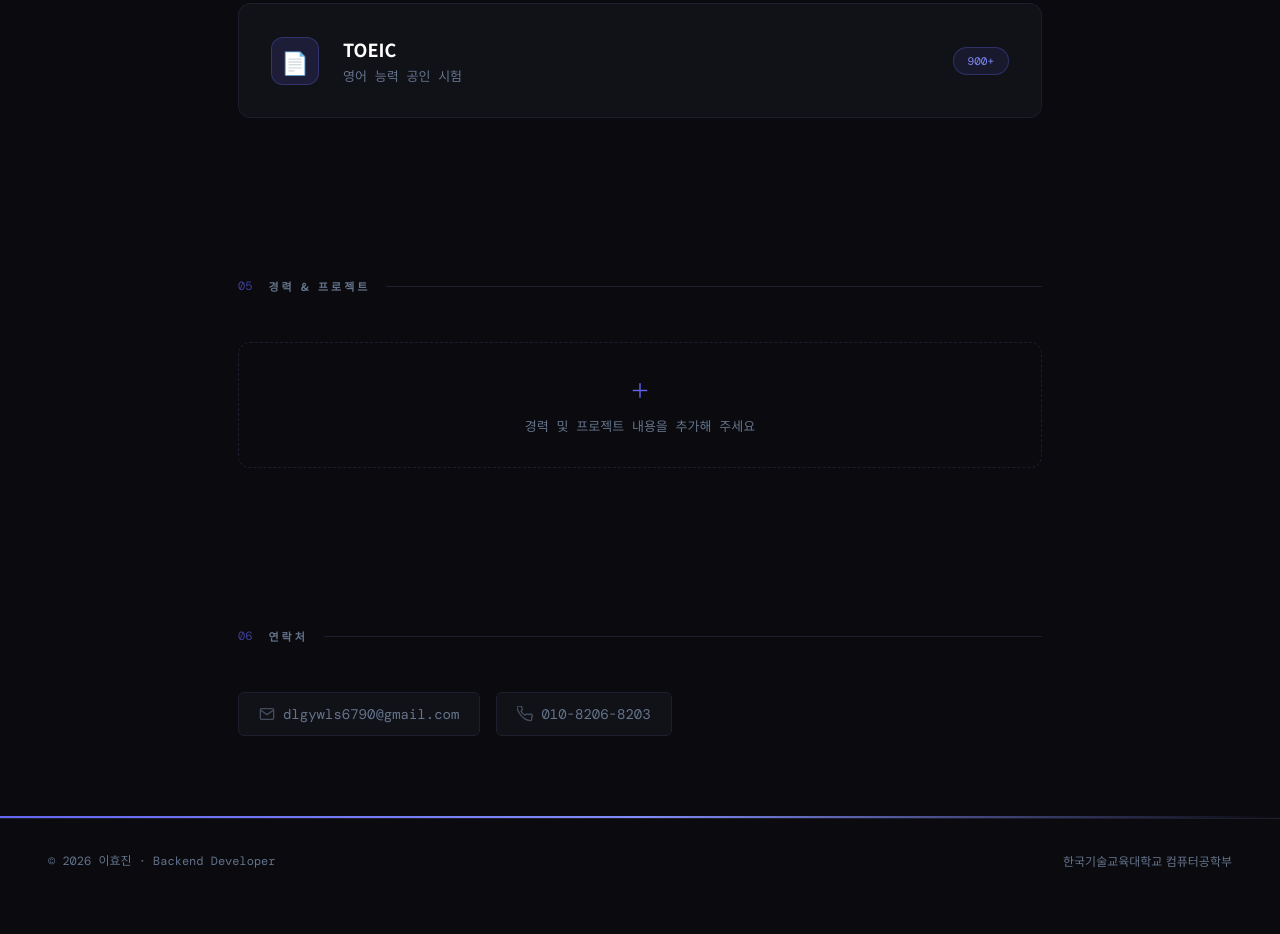
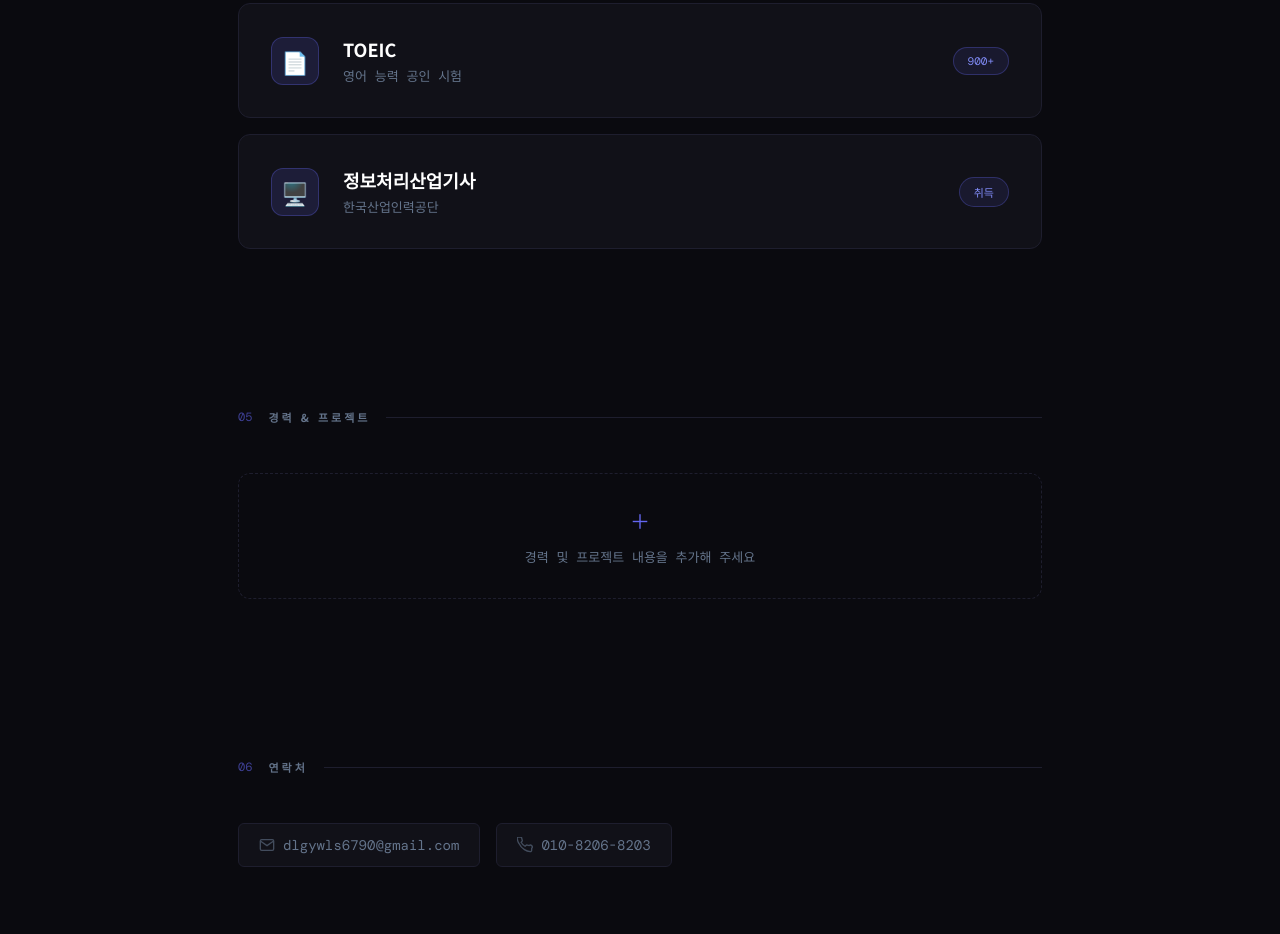
Before and after one commit to qoqoqoqoqoqoo1/portfolio, a plain HTML site: page index.html in a window 1280 px wide. Shown: the part 2119-3053 px from the top of the page. Before the commit the page ends 3020 px from the top, so only its background shows below. Drawn offline with nearby package versions, Linux system fonts and the light colour scheme.

Commit message:
정보처리산업기사 추가

```diff
--- a/index.html
+++ b/index.html
@@ -551,6 +551,14 @@
     </div>
     <div class="edu-badge">900+</div>
   </div>
+  <div class="edu-card reveal" style="margin-top:16px;">
+    <div class="edu-icon">🖥️</div>
+    <div>
+      <div class="edu-name">정보처리산업기사</div>
+      <div class="edu-detail">한국산업인력공단</div>
+    </div>
+    <div class="edu-badge">취득</div>
+  </div>
 </section>
 
 <!-- EXPERIENCE -->
```
